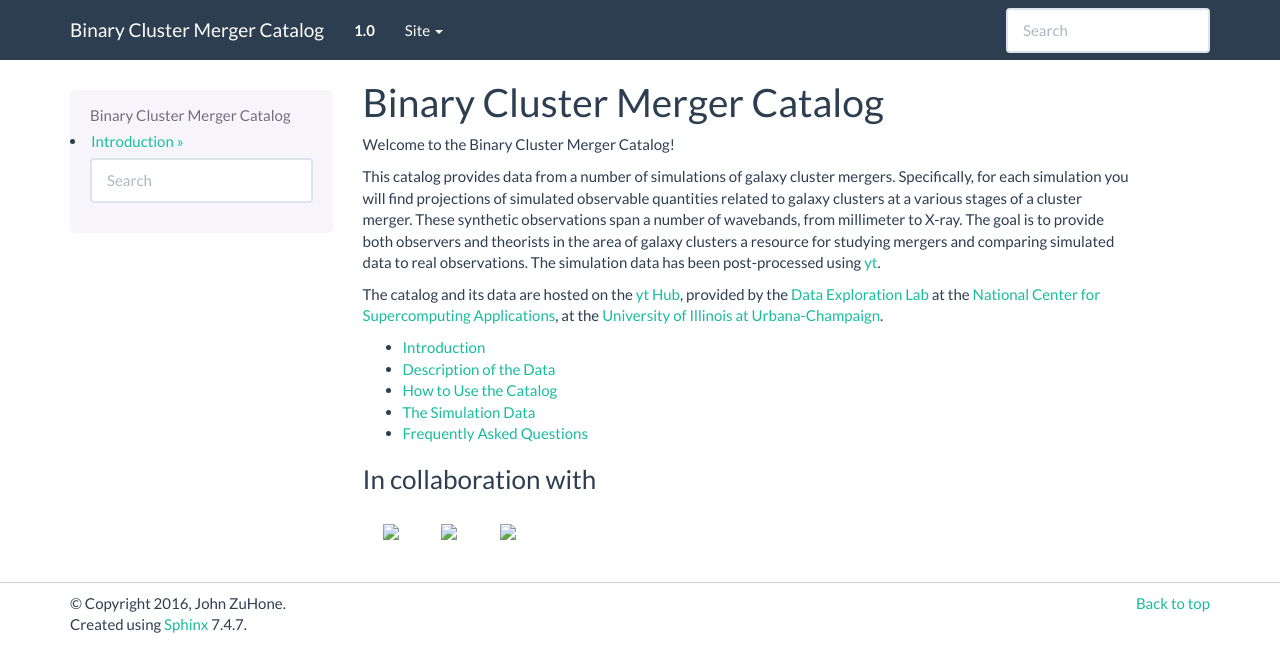
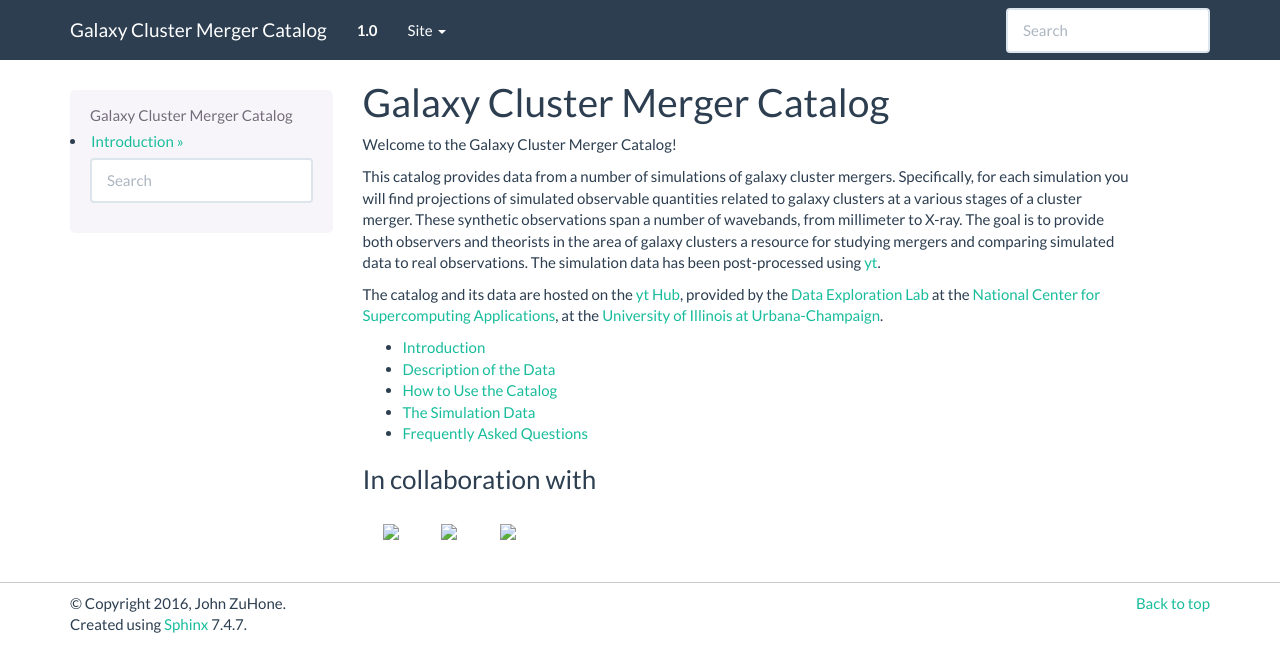
Before and after one commit to jzuhone/cluster_merger_catalog, a Sphinx documentation site: the page built from source/index.rst, in a window 1280 px wide. Shown: the top 672 px of the page. Built offline with Sphinx 7.4.7, drawn with Linux system fonts in a browser that asks for light colours; nearby versions of some CDN libraries; pages that are not in the unit, such as notebooks, are missing from menus.

Commit message:
Change name

```diff
--- a/source/conf.py
+++ b/source/conf.py
@@ -60,7 +60,7 @@ source_suffix = '.rst'
 master_doc = 'index'
 
 # General information about the project.
-project = 'Binary Cluster Merger Catalog'
+project = 'Galaxy Cluster Merger Catalog'
 copyright = '2016, John ZuHone'
 author = 'John ZuHone'
 
@@ -134,7 +134,7 @@ todo_include_todos = False
 
 # The name for this set of Sphinx documents.  If None, it defaults to
 # "<project> v<release> documentation".
-html_title = "Binary Cluster Merger Catalog"
+html_title = "Galaxy Cluster Merger Catalog"
 
 # A shorter title for the navigation bar.  Default is the same as html_title.
 #html_short_title = None
--- a/source/index.rst
+++ b/source/index.rst
@@ -3,10 +3,10 @@
     <script src="http://code.jquery.com/jquery-1.11.3.min.js"></script>
     <script>$('#dLabelLocalToc').addClass('hidden');</script>
 
-Binary Cluster Merger Catalog
+Galaxy Cluster Merger Catalog
 =============================
 
-Welcome to the Binary Cluster Merger Catalog!
+Welcome to the Galaxy Cluster Merger Catalog!
 
 This catalog provides data from a number of simulations of galaxy cluster mergers. Specifically,
 for each simulation you will find projections of simulated observable quantities related to galaxy
```
